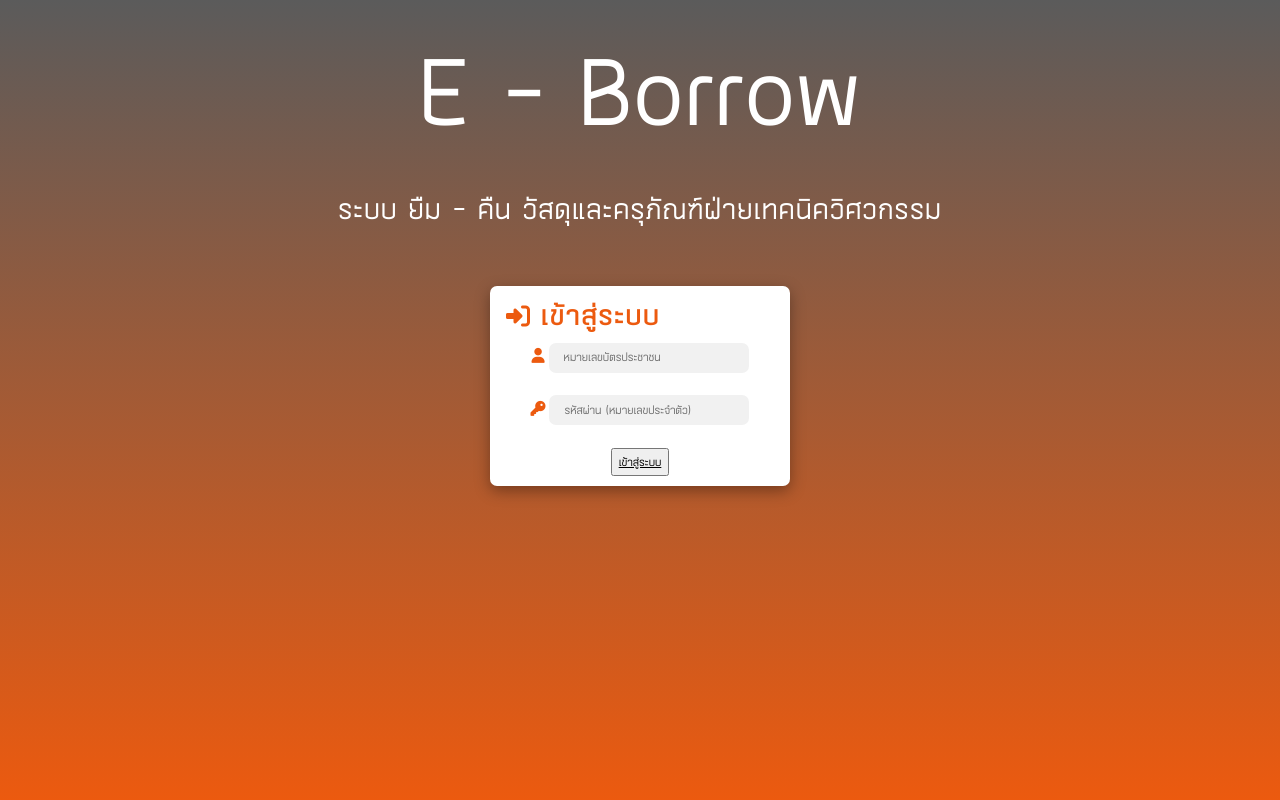
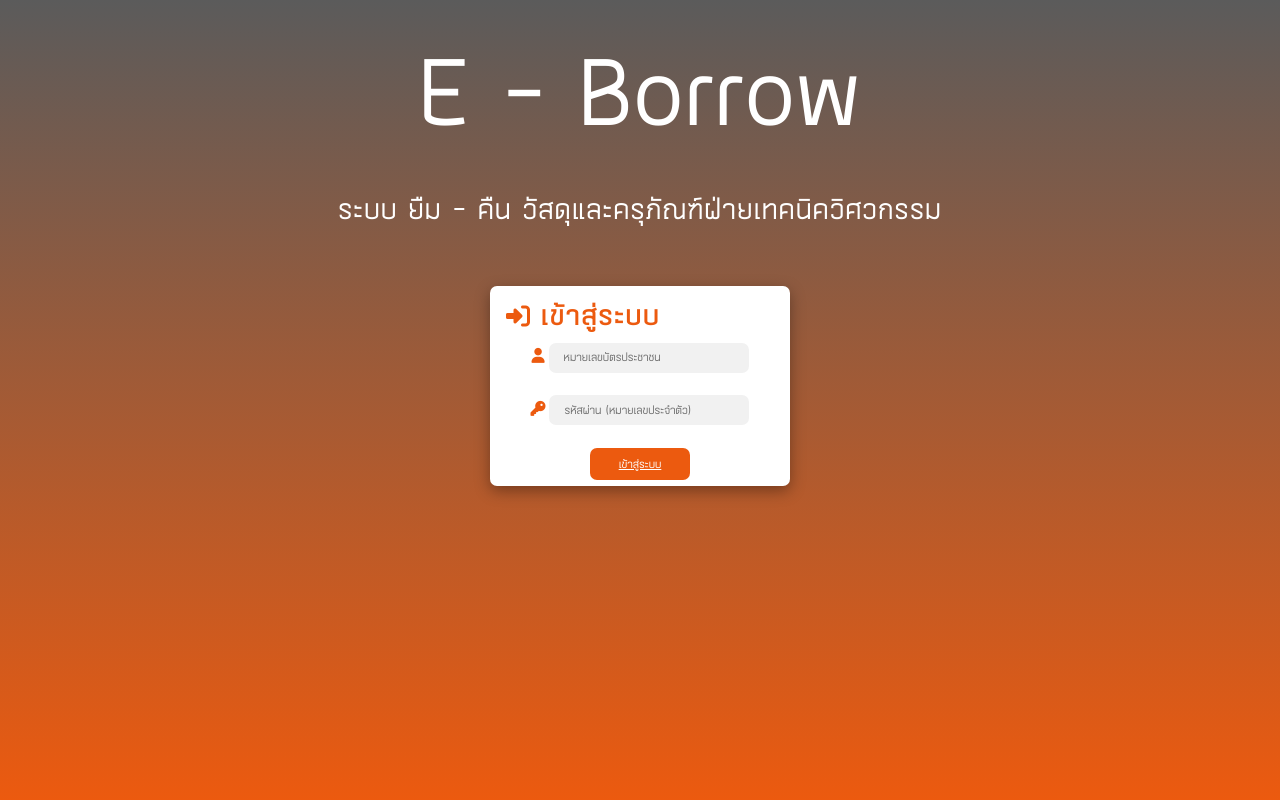
Before and after one commit to phumcherm/borrow, a PHP site: page /login.php in a window 1280 px wide. Run offline with PHP 8.4, Linux system fonts and the light colour scheme; some libraries are stand-ins or nearby versions.

Commit message:
Update login.php

```diff
--- a/public/login.php
+++ b/public/login.php
@@ -144,7 +144,8 @@
                         </div>
                         <br>
                         <div class="w3-center">
-                            <button type="submit"><a href="index.php" onclick="w3_close()">เข้าสู่ระบบ</a></button>
+                        <a href="borrow.php" type="button" style="  background-color: #EC5A0F; width: 100px;padding: 5px;color: white;border-radius: 7px;  ">เข้าสู่ระบบ</a>
+
                         </div>
                     </div>
                 </form>
```
